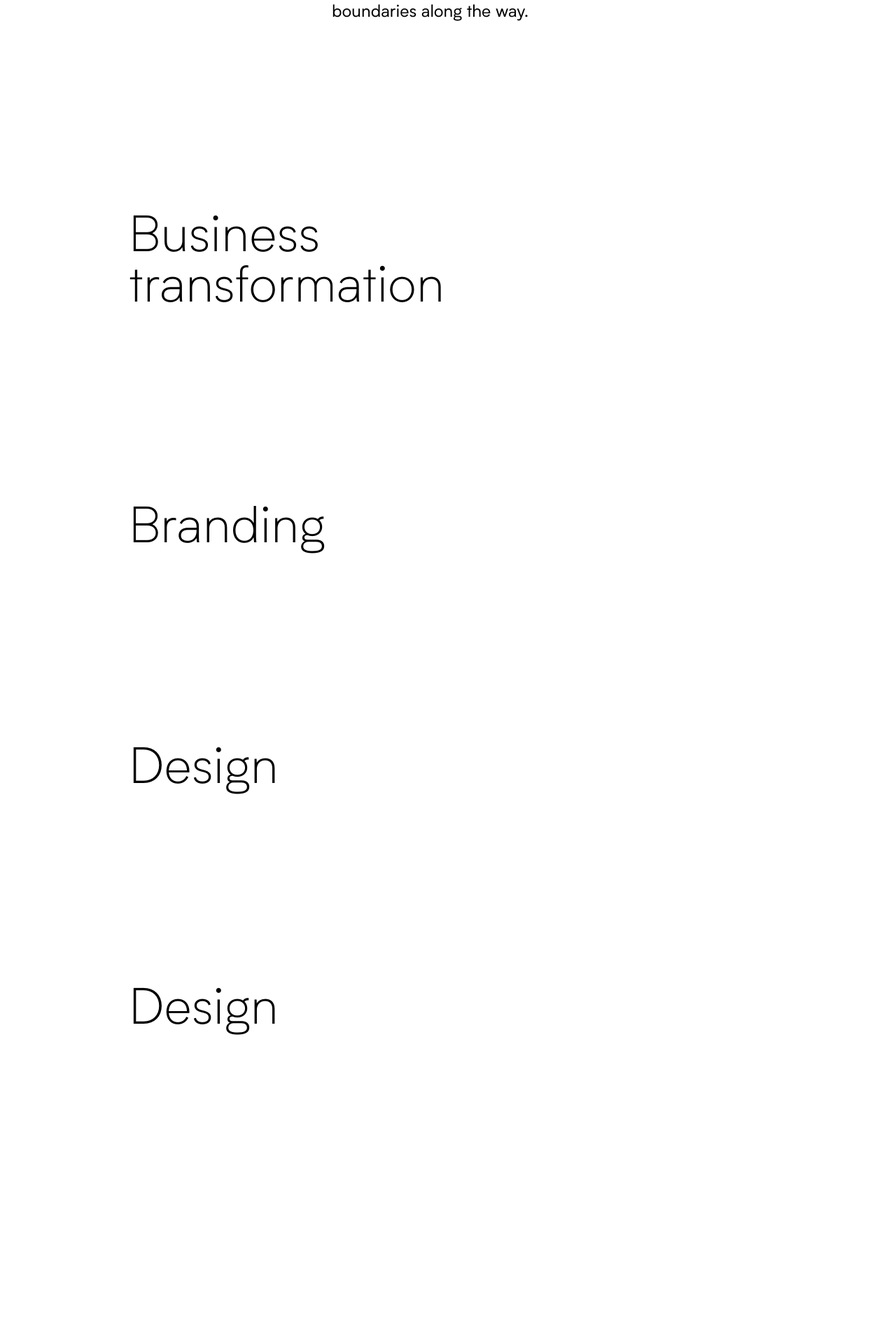
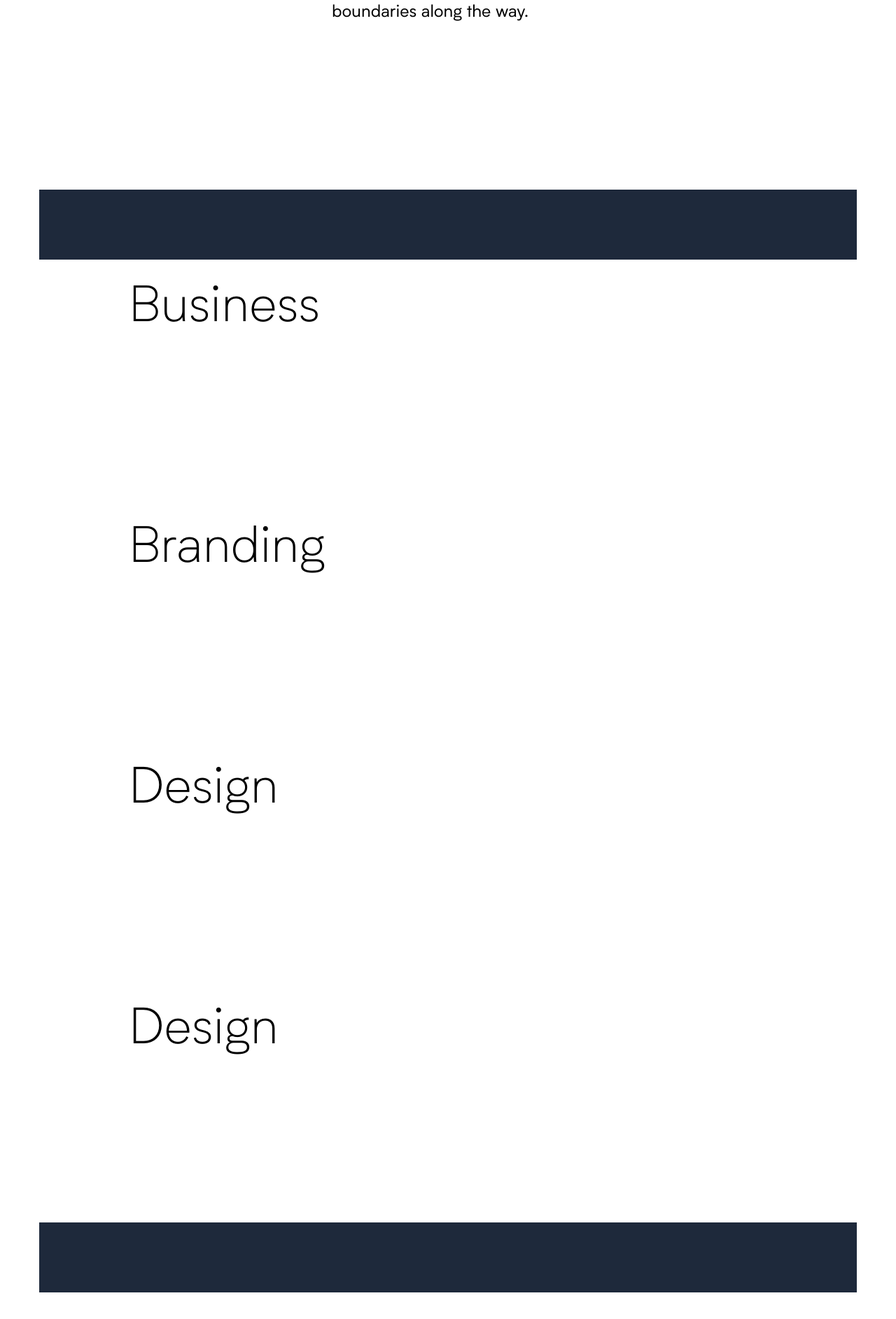
Before and after one commit to RookieAman/marvik-website-test, a Next.js app: page / in a window 1280 px wide. Shown: the part 9872-11757 px from the top of the page at 70% size. Built offline with nearby package versions, Linux system fonts and the light colour scheme.

Commit message:
mobile fix v1

```diff
--- a/components/Accordion.js
+++ b/components/Accordion.js
@@ -27,6 +27,7 @@ export const Accordion = ({
       animate={{ fontWeight: isOpen ? 700 : 0 }}
       onMouseEnter={() => setExpanded(isOpen ? false : id)}
       onMouseMove={(e) => handleMouseMove(e)}
+      onClick={() => setExpanded(id)}
     >
       <motion.h2
         animate={{ color: isOpen ? "#791BF5" : "#000" }}
@@ -35,7 +36,7 @@ export const Accordion = ({
         {title}
         {mousePosition.x && (
           <motion.div
-            className="absolute hidden md:block md:w-[400px] md:h-[600px] 2xl:w-[800px] 2xl:h-[1000px]"
+            className="absolute hidden md:block md:w-[400px] md:h-[600px] 2xl:w-[800px] 2xl:h-[1000px] pointer-events-none"
             src={hoverImg}
             initial={{ opacity: 0 }}
             animate={{
@@ -43,6 +44,7 @@ export const Accordion = ({
               x: mousePosition.x,
               y: mousePosition.y - 500,
             }}
+            onMouseEnter={() => (!expanded ? setExpanded() : setExpanded(id))}
           >
             <Image
               className="pointer-events-none"
@@ -64,16 +66,14 @@ export const Accordion = ({
               open: { opacity: 1, height: "auto" },
               collapsed: { opacity: 0, height: 0 },
             }}
-            className="w-full hidden md:block"
+            className="w-full"
           >
-            <span className="example font-light hidden md:block text-xl">
-              {desc}
-            </span>
+            <span className="example font-light  text-xl">{desc}</span>
             <motion.div
               initial={{ width: 0 }}
               animate={{ width: "100%" }}
               transition={{ delay: 0.2 }}
-              className="md:mt-6 xl:mt-24 line w-full border-b-2 border-black hidden md:block"
+              className="md:mt-6 xl:mt-24 line w-full border-b-2 border-black"
             ></motion.div>
           </motion.div>
         )}
--- a/components/Banner.js
+++ b/components/Banner.js
@@ -52,7 +52,7 @@ const banner = () => {
         <motion.h1
           initial={{ color: "#FFF" }}
           animate={{ color: "#000" }}
-          className="relative md:text-[4.5vw] md:tracking-[.10vw] md:leading-[4.2vw] text-4xl font-biotiflight"
+          className="relative md:text-[4.5vw] md:tracking-[.10vw] md:leading-[4.2vw] text-4xl font-biotiflight max-w-[430px] md:max-w-none"
         >
           <div className="line">
             <span className="row-title inline-block overflow-hidden">
--- a/components/Loader.js
+++ b/components/Loader.js
@@ -43,7 +43,7 @@ const AnimatedLetters = ({ title, customDelay, setLoading }) => (
 
 const loader = ({ setLoading }) => {
   return (
-    <section className="main bg-black h-[100vh] w-[100vw]">
+    <section className="main bg-black h-[100vh] w-full">
       <div className="md:pt-[16vw] flex justify-center pb-[7vw] pt-[40vw]">
         <h1 className="relative md:text-[4.5vw] md:tracking-[.10vw] md:leading-[4.2vw] text-4xl font-biotiflight text-white">
           <div className="line">
--- a/components/Services.js
+++ b/components/Services.js
@@ -1,14 +1,16 @@
-import { motion, AnimatePresence } from "framer-motion";
-import Image from "next/image";
-import { useState, useRef } from "react";
+import { motion } from "framer-motion";
+import { useState } from "react";
 import { Accordion } from "./Accordion";
 
 export default function Services() {
   const [expanded, setExpanded] = useState();
-  const { title, desc, img } = accordionIds;
+
+  const handleMouseOut = () => {
+    console.log("Mouse went out mofokers!");
+  };
 
   return (
-    <div className="px-5 md:px-14 mb-[700px]">
+    <div className="px-5 md:px-14 mb-[700px]" onMouseOut={handleMouseOut}>
       <motion.h1
         initial={{ x: -200, opacity: 0 }}
         whileInView={{ x: 0, opacity: 1 }}
@@ -44,6 +46,12 @@ export default function Services() {
         </motion.span>
       </div>
 
+      <div
+        className="separator h-[100px] w-full bg-slate-800"
+        onMouseEnter={() => {
+          setExpanded();
+        }}
+      ></div>
       <div>
         {accordionIds.map(({ id, title, desc, img }) => (
           <Accordion
@@ -57,6 +65,12 @@ export default function Services() {
           />
         ))}
       </div>
+      <div
+        className="separator h-[100px] w-full bg-slate-800"
+        onMouseEnter={() => {
+          setExpanded();
+        }}
+      ></div>
     </div>
   );
 }
@@ -64,7 +78,7 @@ export default function Services() {
 const accordionIds = [
   {
     id: 0,
-    title: "Business transformation",
+    title: "Business",
     desc: "Lorem ipsum dolor sit amet consectetur adipiscing elit",
     img: "https://dummyimage.com/800x1000/bf9bbf/ffffff",
   },
--- a/pages/index.js
+++ b/pages/index.js
@@ -22,7 +22,7 @@ export default function Home() {
   }, [loading]);
 
   return (
-    <div className="font-biotif">
+    <div className="font-biotif w-[100vw]">
       <Head>
         <title>Marvik Website</title>
       </Head>
```
